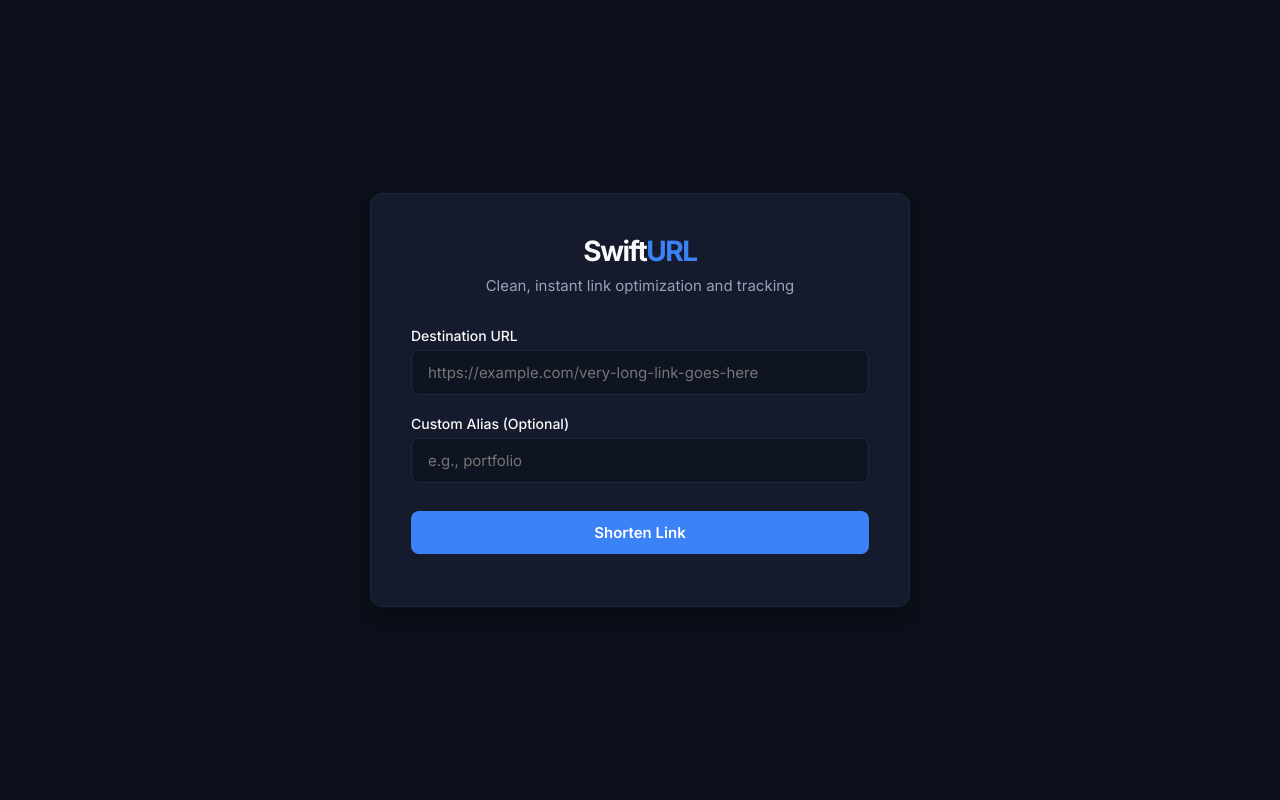
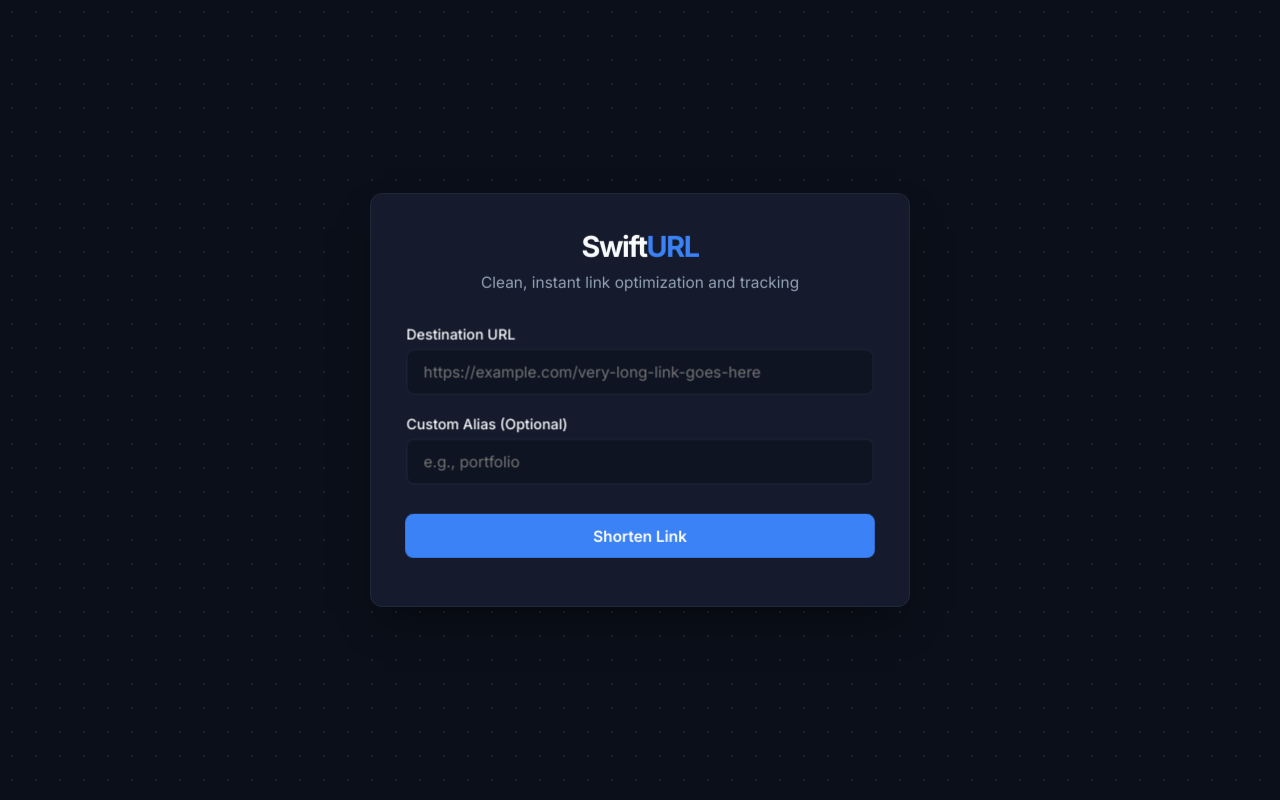
Before and after one commit to palak-7117/url-shortener, a Flask app: page / in a window 1280 px wide. Run offline with Flask 3, Linux system fonts and the light colour scheme.

Commit message:
Design: Implement smooth interactive polka dot background tracking and 3D card float

```diff
--- a/templates/index.html
+++ b/templates/index.html
@@ -30,6 +30,10 @@
 
         body {
             background-color: var(--bg-primary);
+            /* Interactive Polka Dot Grid Background Mapping */
+            background-image: radial-gradient(rgba(255, 255, 255, 0.08) 1.5px, transparent 1.5px);
+            background-size: 24px 24px;
+            background-position: 0px 0px;
             color: var(--text-primary);
             display: flex;
             flex-direction: column;
@@ -37,6 +41,8 @@
             align-items: center;
             min-height: 100vh;
             padding: 20px;
+            overflow-x: hidden;
+            perspective: 1000px; /* Allows 3D floating effect */
         }
 
         .container {
@@ -46,12 +52,18 @@
             padding: 40px;
             width: 100%;
             max-width: 540px;
-            box-shadow: 0 10px 15px -3px rgba(0, 0, 0, 0.3);
+            box-shadow: 0 20px 40px -15px rgba(0, 0, 0, 0.5);
+
+            /* Smooth transitions for tilting/floating calculations */
+            transform-style: preserve-3d;
+            transition: transform 0.1s cubic-bezier(0.25, 1, 0.5, 1);
+            will-change: transform;
         }
 
         header {
             text-align: center;
             margin-bottom: 32px;
+            transform: translateZ(30px); /* Pushes header outwards in 3D space */
         }
 
         header h1 {
@@ -73,6 +85,7 @@
 
         .form-group {
             margin-bottom: 20px;
+            transform: translateZ(20px);
         }
 
         label {
@@ -112,6 +125,7 @@
             cursor: pointer;
             transition: background-color 0.2s ease;
             margin-top: 8px;
+            transform: translateZ(25px);
         }
 
         button:hover {
@@ -125,6 +139,7 @@
             border-radius: 8px;
             border: 1px solid var(--border-color);
             display: none;
+            transform: translateZ(15px);
         }
 
         .result-box.active {
@@ -187,7 +202,6 @@
             border-top: 1px solid var(--border-color);
         }
 
-        /* High contrast border wrapper around QR Code so it looks clean in dark mode */
         .qr-wrapper {
             background: white;
             padding: 12px;
@@ -207,7 +221,7 @@
 </head>
 <body>
 
-    <div class="container">
+    <div class="container" id="interactiveCard">
         <header>
             <h1>Swift<span>URL</span></h1>
             <p>Clean, instant link optimization and tracking</p>
@@ -245,6 +259,39 @@
     <script src="https://cdnjs.cloudflare.com/ajax/libs/qrcodejs/1.0.0/qrcode.min.js"></script>
     <script>
         let qrInstance = null;
+        const card = document.getElementById('interactiveCard');
+
+        // --- MOUSE TRACKING MATRIX FOR FLOATING EFFECT ---
+        document.addEventListener('mousemove', (e) => {
+            const mouseX = e.clientX;
+            const mouseY = e.clientY;
+
+            // 1. Polka dot moving background tracking logic
+            // Shifts background slightly relative to cursor position
+            const moveX = mouseX * 0.03;
+            const moveY = mouseY * 0.03;
+            document.body.style.backgroundPosition = `${moveX}px ${moveY}px`;
+
+            // 2. Main Box Floating/Tilting logic
+            const cardRect = card.getBoundingClientRect();
+            const cardCenterX = cardRect.left + cardRect.width / 2;
+            const cardCenterY = cardRect.top + cardRect.height / 2;
+
+            // Calculate offset vector distances
+            const deltaX = mouseX - cardCenterX;
+            const deltaY = mouseY - cardCenterY;
+
+            // Constrain angles to stay formal, smooth, and gentle (max 8 degrees tilt)
+            const rotateX = (-deltaY / cardRect.height) * 8;
+            const rotateY = (deltaX / cardRect.width) * 8;
+
+            card.style.transform = `rotateX(${rotateX}deg) rotateY(${rotateY}deg) translateY(${-mouseY * 0.01}px)`;
+        });
+
+        // Reset positions smoothly when cursor leaves view window area
+        document.addEventListener('mouseleave', () => {
+            card.style.transform = 'rotateX(0deg) rotateY(0deg) translateY(0px)';
+        });
 
         async function processShorten() {
             const longUrl = document.getElementById('longUrl').value.trim();
```
